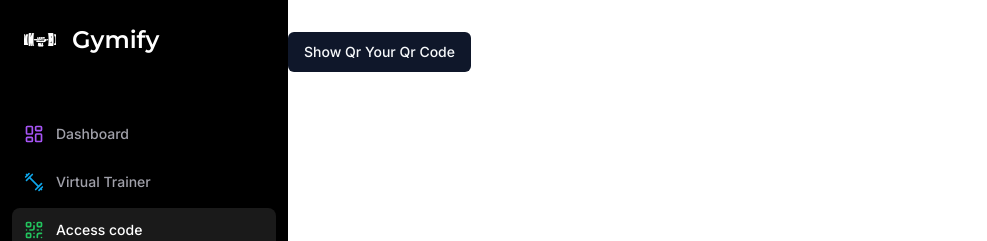
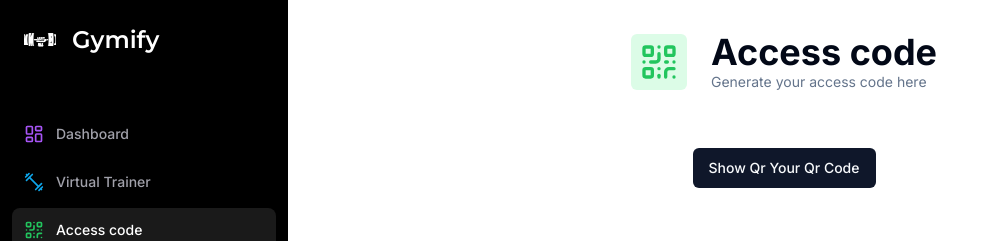
Before and after one commit to Simone-shalom/gym-saas, a Next.js app: page /code in a window 1280 px wide. Shown: the top 241 px of the page, without its empty margins (0-987 px from the left). Built offline with nearby package versions, Linux system fonts and the light colour scheme; no server answers.

Commit message:
fix:Heading dashboard page

```diff
--- a/app/(dashboard)/(routes)/code/page.tsx
+++ b/app/(dashboard)/(routes)/code/page.tsx
@@ -1,11 +1,13 @@
 'use client'
 
+import Heading from "@/components/Heading"
 import { Button } from "@/components/ui/button"
-import { useAuth } from "@clerk/nextjs"
+import { Card } from "@/components/ui/card"
+import { useAuth, useUser } from "@clerk/nextjs"
 import axios from "axios"
+import { PartyPopper, QrCode } from "lucide-react"
 import Image from "next/image"
 import { useRouter } from "next/navigation"
-import QRCode from 'qrcode'
 import { useState } from "react"
 import { toast } from "react-hot-toast"
 
@@ -14,6 +16,7 @@ const CodePage = () => {
   const [src, setSrc] = useState('')
   const [loading, setLoading] = useState(false)
   const router = useRouter()
+  const {user} = useUser()
 
 
   const Generate = async()  => {
@@ -38,16 +41,37 @@ const CodePage = () => {
 
 
   return (
-    <div>
+    <div className="flex flex-col justify-center items-center px-20">
+      <Heading title="Access code" desc="Generate your access code here"
+        icon={QrCode} iconColor="text-green-500" bgColor="bg-green-100"/>
        {src ? (
-        <div>Your access code</div>
+        <p className="text-lg italic mt-6">Your access code
+          <span className="text-muted-foreground ">  {user?.fullName} </span>
+          </p>
        ) :
-        <Button onClick={Generate} disabled={loading}>
+        <Button onClick={Generate} disabled={loading} className="mt-6">
           Show Qr Your Qr Code
         </Button> }
       {src && (
-          <div>
-          <Image src={src} alt='Qr Code' width={200} height={200}/>
+        <div className="shadow-xl p-2 rounded-xl mt-2 opacity-80 hover:opacity-100
+          cursor-pointer group flex flex-col items-center justify-center">
+            <Image src={src} alt='Qr Code' width={300} height={300}
+              className="flex lg:hidden"/>
+              <Image src={src} alt='Qr Code' width={400} height={400}
+              className="hidden lg:flex"/>
+            <div className="fixed top-[560px] lg:top-[700px]
+              hidden group-hover:flex flex-col space-x-3">
+                <div className="flex items-center justify-center space-x-2">
+                  <p className="text-italic text-lg text-purple-800">
+                    Scan the Code
+                  </p>
+                  <PartyPopper size={20}color="purple"
+                    className="transition animate-pulse duration-1000"/>
+                </div>
+              <p className="text-muted-foreground italic text-sm">
+              Thank You for using my app @Simone</p>
+            </div>
+
         </div>
       )}
     </div>
--- a/components/Heading.tsx
+++ b/components/Heading.tsx
@@ -19,7 +19,7 @@ const Heading = ({title, desc, icon:Icon, iconColor,bgColor }:
         <Icon className={cn('w-10 h-10', iconColor)}/>
       </div>
       <div>
-       <h2 className='text-3xl font-bold'>
+       <h2 className='text-3xl lg:text-4xl font-bold'>
          {title}
        </h2>
        <p className='text-sm text-muted-foreground'>
```
